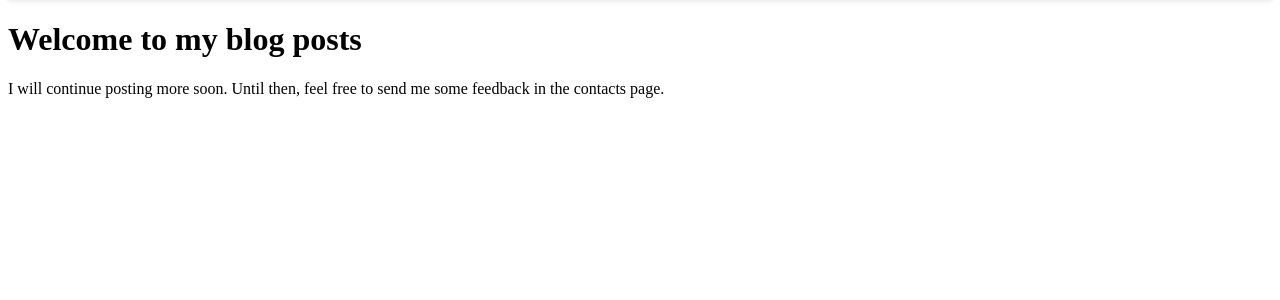
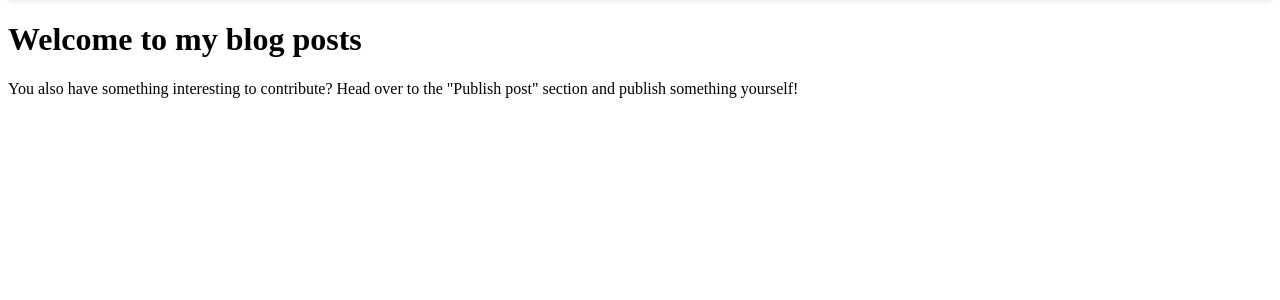
Before and after one commit to calvinscheck/calvin-s-blog-with-Flask, a Flask app: page /blog in a window 1280 px wide. Shown: the part 59-359 px from the top of the page. Run offline with Flask 3, Linux system fonts and the light colour scheme; data that the repository does not hold is empty.

Commit message:
hand-in version

```diff
--- /dev/null
+++ b/app/static/css/blog.css
@@ -0,0 +1,21 @@
+/* Styling the list and button to make better use of space and have "edit" button on the same line */
+.listed-posts-and-edit ul {
+    list-style-type: none;
+    margin: 0;
+    padding: 0;
+  }
+
+  .listed-posts-and-edit li {
+    display: flex;
+    justify-content: space-between;
+    align-items: center;
+    margin-bottom: 10px;
+  }
+
+  .listed-posts-and-edit h3 {
+    margin: 0;
+  }
+
+  .listed-posts-and-edit span {
+    margin-left: 5px;
+  }
--- a/app/templates/Blog/index.html
+++ b/app/templates/Blog/index.html
@@ -1,21 +1,26 @@
 {% extends 'base.html' %}
 
 {% block title %}Blog Posts{% endblock %}
-
+{% block head %}
+{{ super() }}
+<link rel="stylesheet" href="{{ url_for('static', filename='css/blog.css') }}">
+{% endblock %}
 {% block body %}
 
 {{ super() }}
 
 <h1>Welcome to my blog posts</h1>
 
+<div class="listed-posts-and-edit" >
 <ul>
   {% for post in posts %}
   <li>
-    <h3>{{ post.name }} - <span>{{ post.date.strftime('%Y-%m-%d') }}</span></h3>
-    <a href="{{ url_for('posts.edit_post', post_id=post.id) }}">Edit</a>
+    <div><h3>{{ post.name }} - <span>{{ post.date.strftime('%Y-%m-%d') }}</span></h3></div>
+    <div><a href="{{ url_for('posts.edit_post', post_id=post.id) }}">Edit</a></div>
   </li>
   {% endfor %}
 </ul>
+</div>
 
-<p>I will continue posting more soon. Until then, feel free to send me some feedback in the contacts page.</p>
+<p>You also have something interesting to contribute? Head over to the "Publish post" section and publish something yourself!</p>
 {% endblock %}
```
Also changed, not shown: README.md.
